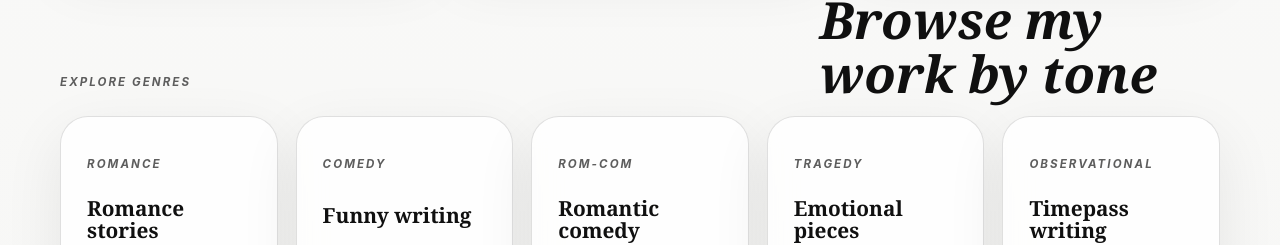
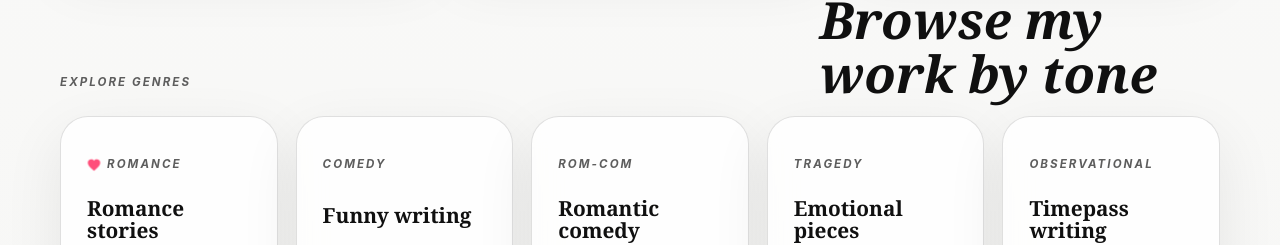
Before and after one commit to Kartikgupta08/Writer-Portfolio, a React (Vite) app: page / in a window 1280 px wide. Shown: the part 1957-2202 px from the top of the page. Built offline with nearby package versions, Linux system fonts and the light colour scheme.

Commit message:
Animation implemented

```diff
--- a/src/App.jsx
+++ b/src/App.jsx
@@ -228,7 +228,14 @@ export default function App() {
 
           <div className="genre-grid">
             <article className="card genre-tile">
-              <p className="project-type">Romance</p>
+              <p className="project-type romance-label">
+                <span className="heart-beat heart-inline" aria-hidden="true">
+                  <svg viewBox="0 0 24 24" fill="currentColor">
+                    <path d="M12 21.35 10.55 20.03C5.4 15.36 2 12.28 2 8.5 2 5.42 4.42 3 7.5 3c1.74 0 3.41.81 4.5 2.09C13.09 3.81 14.76 3 16.5 3 19.58 3 22 5.42 22 8.5c0 3.78-3.4 6.86-8.55 11.53L12 21.35Z"/>
+                  </svg>
+                </span>
+                Romance
+              </p>
               <h3>Romance stories</h3>
               <a href="https://medium.com/@kaartikgupta2/list/romance-9a2df8f4b96a" target="_blank" rel="noreferrer">Explore Work</a>
             </article>
--- a/src/styles.css
+++ b/src/styles.css
@@ -170,6 +170,34 @@ h3 { font-size: 1.5rem; }
 }
 .pen-mark svg { width: 100%; height: 100%; display: block; }
 
+.heart-beat {
+  width: 18px;
+  height: 18px;
+  color: #ff4f7a;
+  display: inline-flex;
+  align-items: center;
+  justify-content: center;
+  transform-origin: center;
+  animation: heart-beat 1s ease-in-out infinite;
+}
+
+.heart-beat svg {
+  width: 100%;
+  height: 100%;
+  display: block;
+}
+
+.romance-label {
+  display: inline-flex;
+  align-items: center;
+  gap: 6px;
+}
+
+.heart-inline {
+  width: 14px;
+  height: 14px;
+}
+
 .subtitle, .summary, .card p, .project-meta {
   color: var(--muted);
   line-height: 1.7;
@@ -306,6 +334,14 @@ h3 { font-size: 1.5rem; }
   to { transform: rotate(360deg); }
 }
 
+@keyframes heart-beat {
+  0%, 100% { transform: scale(1); }
+  20% { transform: scale(1.2); }
+  40% { transform: scale(1.05); }
+  60% { transform: scale(1.25); }
+  80% { transform: scale(1); }
+}
+
 .section { margin-top: 34px; }
 .grid-2 { display: grid; grid-template-columns: repeat(2, minmax(0, 1fr)); gap: 20px; }
 .section-heading { display: flex; justify-content: space-between; align-items: end; gap: 16px; margin-bottom: 16px; }
```
